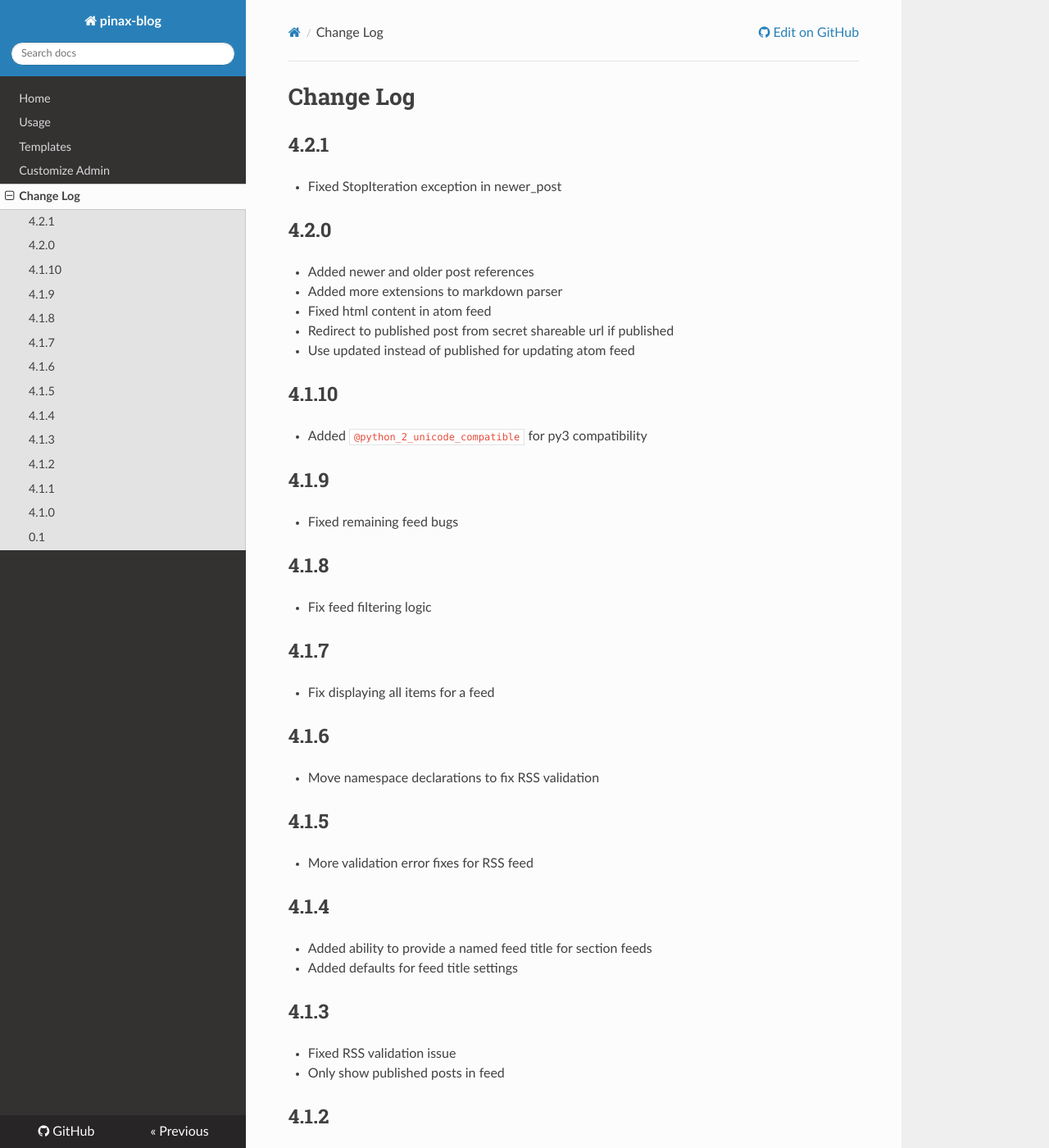
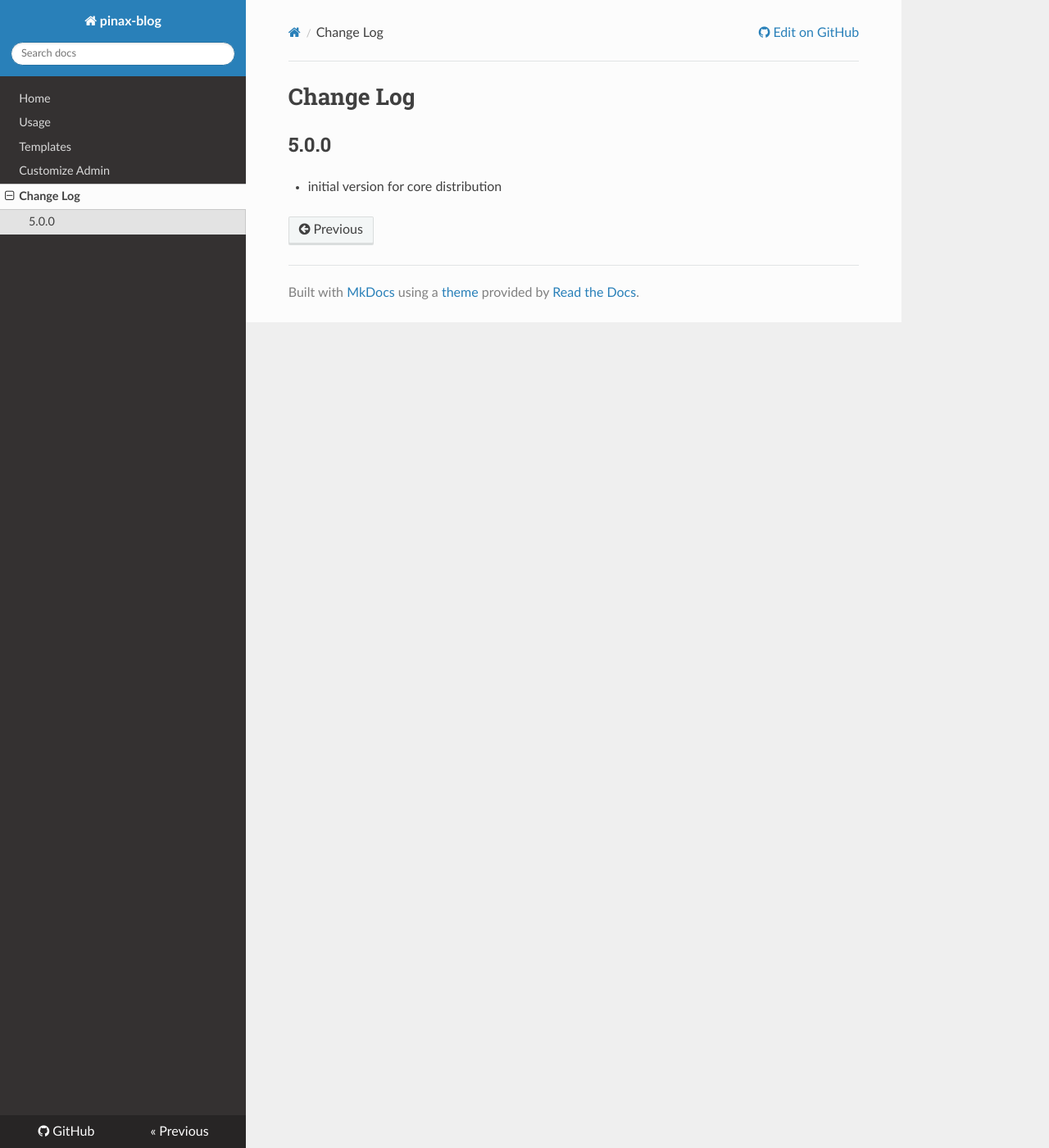
Before and after one commit to pinax/pinax-blog, an MkDocs documentation site: the page built from docs/changelog.md, in a window 1280 px wide and 1400 px high. Shown: the whole window at 82% size. Built offline with MkDocs 1.6.1, drawn with Linux system fonts in a browser that asks for light colours; nearby versions of some CDN libraries; old or Windows-style settings are respelled for this version of MkDocs; some of the changed text lies outside the part shown.

Commit message:
fresh starting changelog
Reset to 5.0.0 (the first version in a core distribution) as little point back-filling missing changes.

From this point on, changelog must be well maintained.

```diff
--- a/docs/changelog.md
+++ b/docs/changelog.md
@@ -1,64 +1,5 @@
 # Change Log
 
-## 4.2.1
+## 5.0.0
 
-* Fixed StopIteration exception in newer_post
-
-## 4.2.0
-
-* Added newer and older post references
-* Added more extensions to markdown parser
-* Fixed html content in atom feed
-* Redirect to published post from secret shareable url if published
-* Use updated instead of published for updating atom feed
-
-## 4.1.10
-
-* Added `@python_2_unicode_compatible` for py3 compatibility
-
-## 4.1.9
-
-* Fixed remaining feed bugs
-
-## 4.1.8
-
-* Fix feed filtering logic
-
-## 4.1.7
-
-* Fix displaying all items for a feed
-
-## 4.1.6
-
-* Move namespace declarations to fix RSS validation
-
-## 4.1.5
-
-* More validation error fixes for RSS feed
-
-## 4.1.4
-
-* Added ability to provide a named feed title for section feeds
-* Added defaults for feed title settings
-
-## 4.1.3
-
-* Fixed RSS validation issue
-* Only show published posts in feed
-
-## 4.1.2
-
-* Get rid of import_module warning
-
-## 4.1.1
-
-* Fix bug in how date based urls are generated without localizing time first
-
-## 4.1.0
-
-* Added sections as model
-* Converted views into CBV by function
-* Added support in Django admin for auto-population of description meta field
-* Bug fixed in docs
-
-## 0.1
+* initial version for core distribution
```
